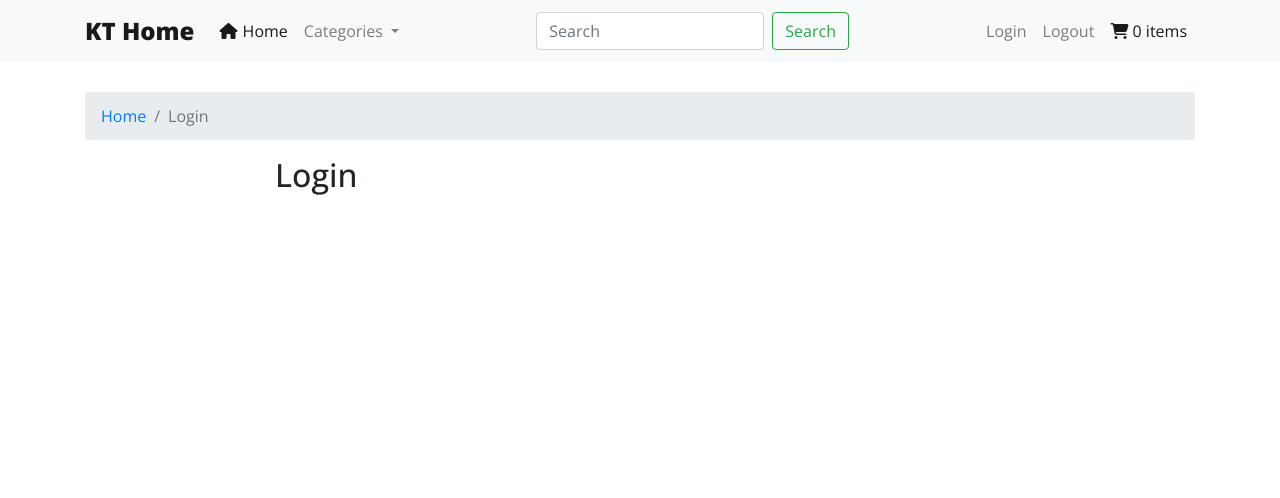
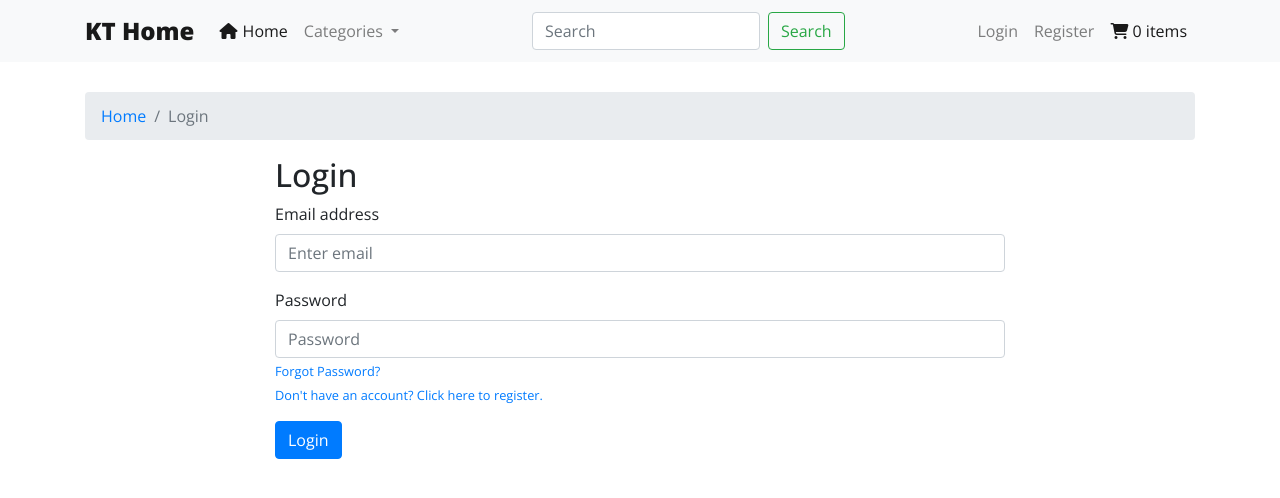
Before and after one commit to ktzy0305/OS-eCommerce, a Flask app: page /login in a window 1280 px wide. Shown: the top 498 px of the page. Run offline with Flask 2, Linux system fonts and the light colour scheme; some libraries are stand-ins or nearby versions.

Commit message:
Login Form

```diff
--- a/templates/components/navbar.html
+++ b/templates/components/navbar.html
@@ -35,7 +35,7 @@
                     <a class="nav-link" href="{{ url_for('login') }}">Login</a>
                 </li>
                 <li class="nav-item">
-                    <a class="nav-link" href="#">Logout</a>
+                    <a class="nav-link" href="#">Register</a>
                 </li>
                 <li class="nav-item active">
                     <a class="nav-link" href="#"><i class="fa fa-shopping-cart"></i> 0 items</a>
--- a/templates/login.html
+++ b/templates/login.html
@@ -14,6 +14,19 @@
     <div class="row">
         <div class="col-lg-8 offset-lg-2 col-md-10 offset-md-1">
             <h2>Login</h2>
+            <form>
+                <div class="form-group">
+                  <label for="exampleInputEmail1">Email address</label>
+                  <input type="email" class="form-control" id="exampleInputEmail1" placeholder="Enter email">
+                </div>
+                <div class="form-group">
+                  <label for="exampleInputPassword1">Password</label>
+                  <input type="password" class="form-control" id="exampleInputPassword1" placeholder="Password" aria-describedby="passwordHelp">
+                  <small id="passwordHelp" class="form-text text-muted"><a href="">Forgot Password?</a></small>
+                  <small id="registerHelp" class="form-text text-muted"><a href="">Don't have an account? Click here to register.</a></small>
+                </div>
+                <button type="submit" class="btn btn-primary">Login</button>
+            </form>
         </div>
     </div>
 </div>
```
